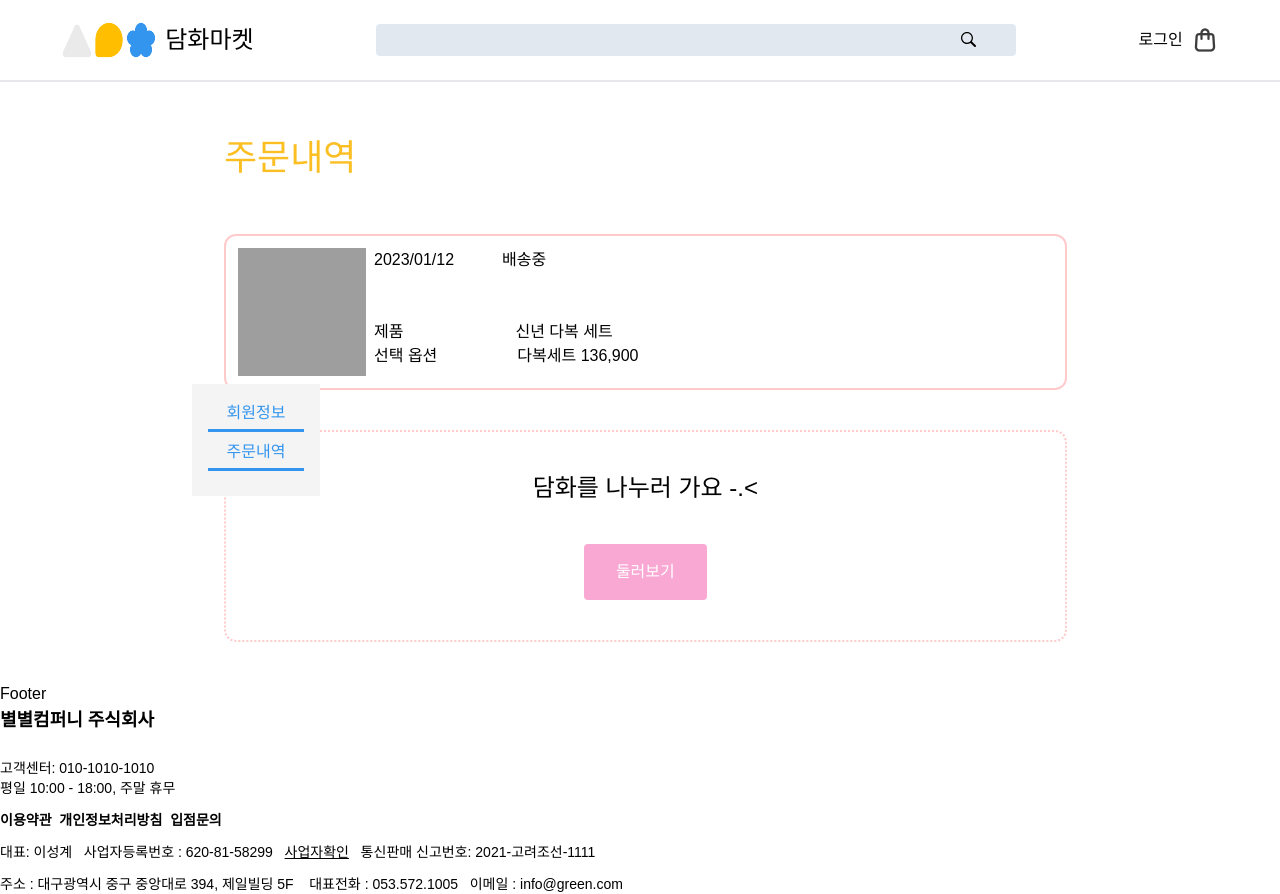
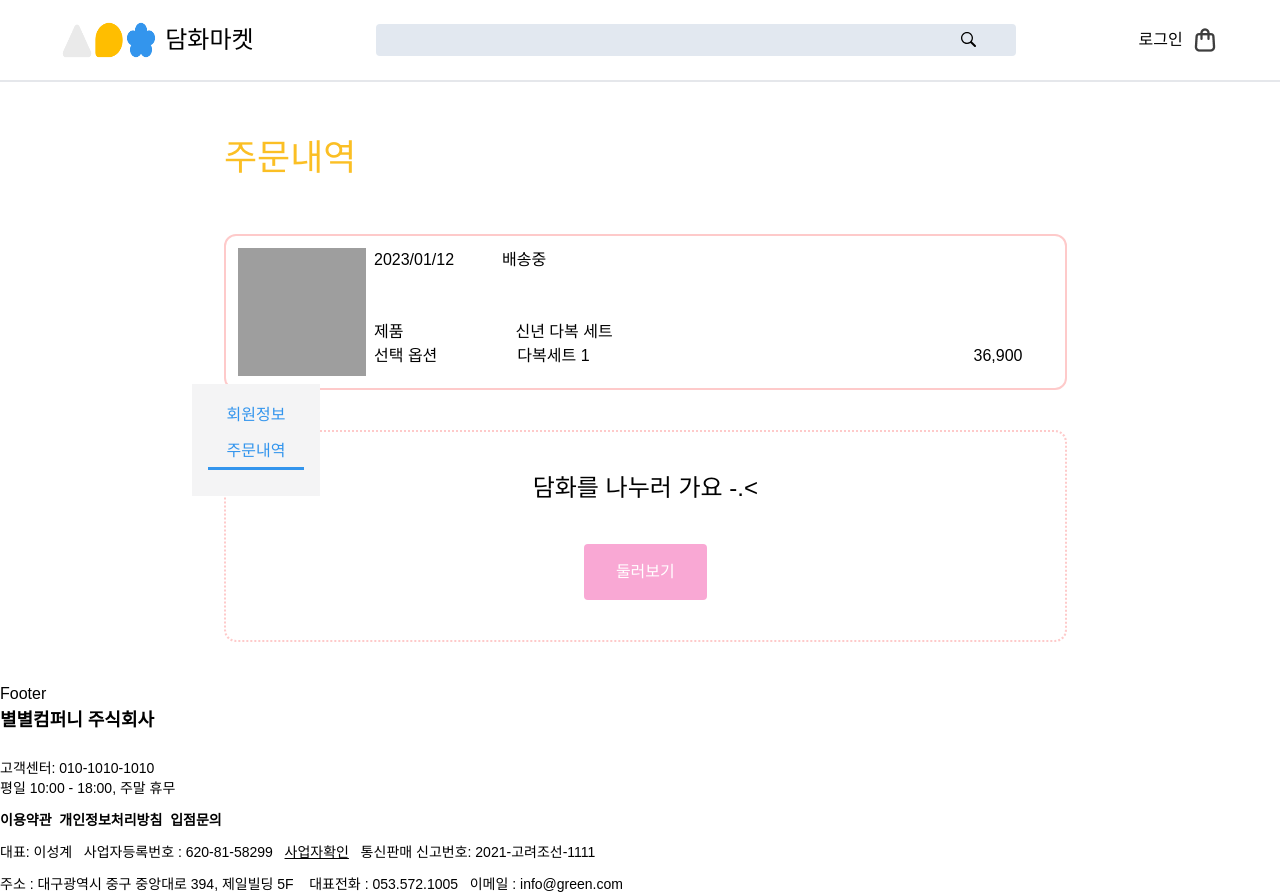
Before and after one commit to devparkse/damhwamarket2, a React (Create React App) app: page /mypage in a window 1280 px wide. Both pictures are taken after a click on the element "주문내역". Built offline with nearby package versions, Linux system fonts and the light colour scheme; grey boxes are pictures that could not be loaded.

Commit message:
링크들 수정

```diff
--- a/src/components/Header.jsx
+++ b/src/components/Header.jsx
@@ -5,6 +5,12 @@ import { Link, useNavigate } from "react-router-dom";
 const Header = () => {
     const [text, setText] = useState(0);
     const navigate = useNavigate();
+    const handleChange = (e) => {
+        setText(e.target.value);
+    };
+    const handleSubmit = (e) => {
+        navigate(`/listing/${text}`);
+    };
     return (
         <div className="border-b-2">
             <div className="flex justify-around items-center mt-5 max-w-7xl mx-auto ">
@@ -17,13 +23,14 @@ const Header = () => {
                     <h1 className="text-2xl">담화마켓</h1>
                 </Link>
                 <div className="flex items-center w-1/2 relative mb-5">
-                    <input
-                        className="w-full h-8 bg-slate-200 rounded"
-                        type="text"
-                        name=""
-                        id=""
-                    />
-                    <GoSearch className="absolute right-10" />
+                    <form className="w-full" action="" onSubmit={handleSubmit}>
+                        <input
+                            className="w-full h-8 bg-slate-200 rounded"
+                            type="text"
+                            onChange={handleChange}
+                        />
+                        <GoSearch className="absolute right-10 top-2" />
+                    </form>
                 </div>
                 <div className="flex items-center mb-5">
                     <Link to="/login" className="mr-2">
--- a/src/components/MyPageOption.jsx
+++ b/src/components/MyPageOption.jsx
@@ -1,23 +1,30 @@
-import React from "react";
+import React, { useState } from "react";
 
 const MyPageOption = ({ changePage }) => {
     const handleChangeOrderDetail = () => {
         changePage(true);
+        setActive(true);
     };
     const handleChangeUserInfo = () => {
         changePage(false);
+        setActive(false);
     };
+    const [active, setActive] = useState(true);
     return (
         <div className="flex flex-col justify-center self-center w-32 text-center absolute top-96 left-48 h-28 p-4 mr-4 bg-zinc-100  text-blue">
             <p
                 onClick={handleChangeOrderDetail}
-                className="border-b-3 pb-1 mb-2  border-blue"
+                className={
+                    active ? "pb-1 mb-2 border-b-3 border-blue" : "pb-1 mb-2"
+                }
             >
                 회원정보
             </p>
             <p
                 onClick={handleChangeUserInfo}
-                className="border-b-3 pb-1 mb-2  border-blue"
+                className={
+                    active ? "pb-1 mb-2" : "pb-1 mb-2 border-b-3 border-blue"
+                }
             >
                 주문내역
             </p>
--- a/src/components/OrderDtail.jsx
+++ b/src/components/OrderDtail.jsx
@@ -26,7 +26,7 @@ const OrderDtail = () => {
                             </div>
                             <div className="flex">
                                 <p className="pr-20">선택 옵션</p>
-                                <p>다복세트 1</p>
+                                <p className="pr-96">다복세트 1</p>
                                 <p>36,900</p>
                             </div>
                         </div>
--- a/src/pages/MyPage.jsx
+++ b/src/pages/MyPage.jsx
@@ -5,6 +5,7 @@ import UserInfo from "../components/UserInfo";
 
 const MyPage = () => {
     const [pageToggle, setPageToggle] = useState(true);
+
     return (
         <div className="flex max-w-screen-xl mx-auto ">
             <MyPageOption changePage={setPageToggle} />
```
Also changed, not shown: src/index.js (indentation only).
